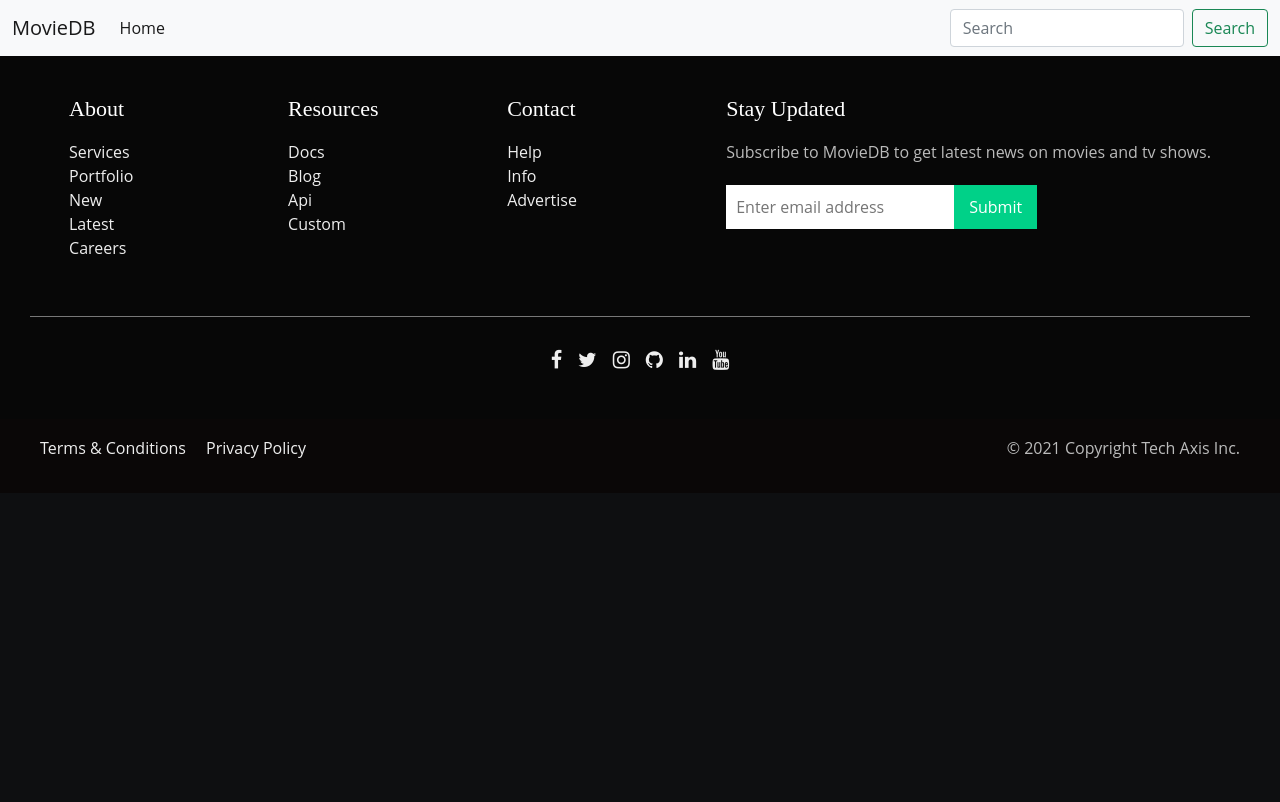
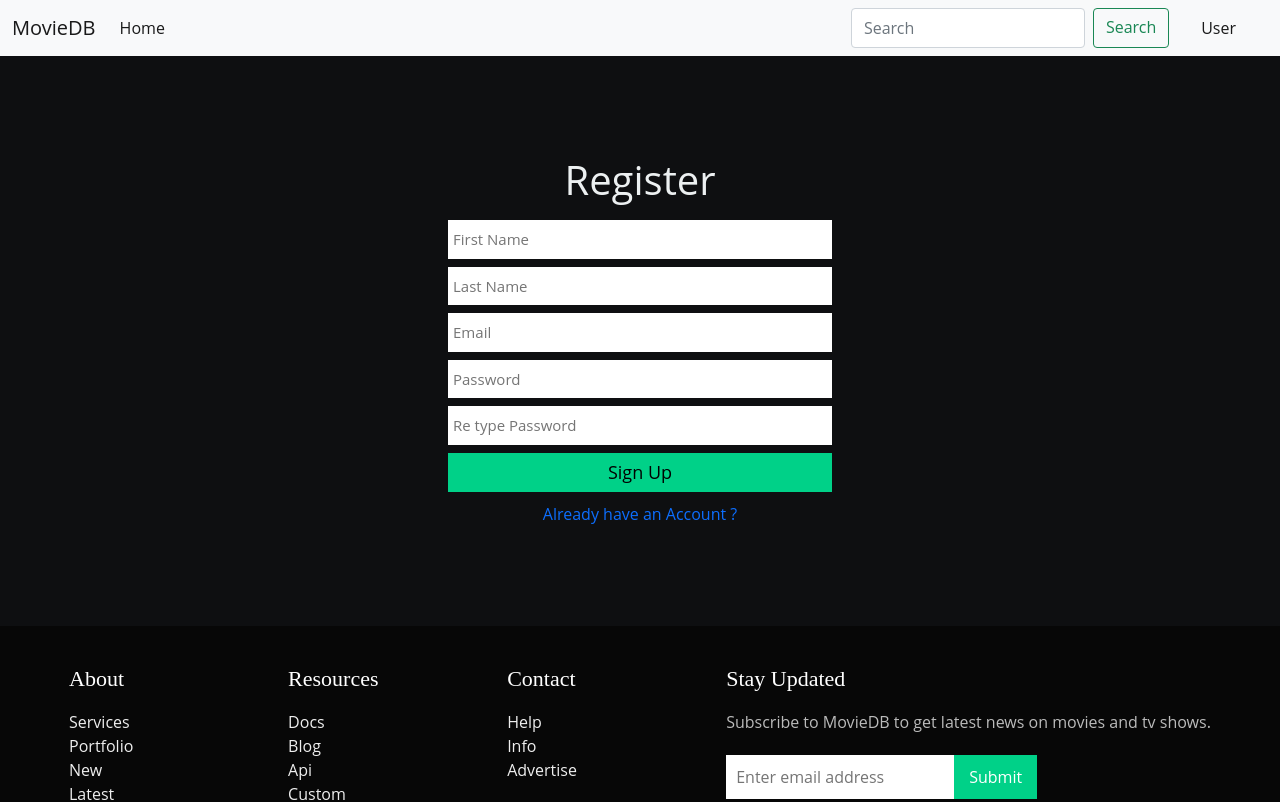
Before and after one commit to amitmukhiya/MovieDataBase, a React (Create React App) app: page /register in a window 1280 px wide. Shown: the top 802 px of the page. Built offline with nearby package versions, Linux system fonts and the light colour scheme; the HTML template or start-up script is replaced by a standard one.

Commit message:
user page added in frontend

```diff
--- a/package.json
+++ b/package.json
@@ -7,6 +7,8 @@
     "@testing-library/jest-dom": "^5.16.1",
     "@testing-library/react": "^12.1.2",
     "@testing-library/user-event": "^13.5.0",
+    "jose": "^4.9.0",
+    "jsonwebtoken": "^8.5.1",
     "node-sass": "^7.0.1",
     "react": "^17.0.2",
     "react-dom": "^17.0.2",
--- a/public/index.html
+++ b/public/index.html
@@ -1,19 +1,29 @@
 <!DOCTYPE html>
 <html lang="en">
-
   <head>
     <meta charset="utf-8" />
     <link rel="icon" href="%PUBLIC_URL%/favicon.ico" />
     <meta name="viewport" content="width=device-width, initial-scale=1" />
     <meta name="theme-color" content="#000000" />
-  <meta name="description" content="Web site created using create-react-app" />
+    <meta
+      name="description"
+      content="Web site created using create-react-app"
+    />
     <link rel="apple-touch-icon" href="%PUBLIC_URL%/logo192.png" />
 
     <link rel="manifest" href="%PUBLIC_URL%/manifest.json" />
-  <link href="https://cdn.jsdelivr.net/npm/bootstrap@5.1.3/dist/css/bootstrap.min.css" rel="stylesheet"
-    integrity="sha384-1BmE4kWBq78iYhFldvKuhfTAU6auU8tT94WrHftjDbrCEXSU1oBoqyl2QvZ6jIW3" crossorigin="anonymous">
-    <link href="https://maxcdn.bootstrapcdn.com/font-awesome/4.7.0/css/font-awesome.min.css" rel="stylesheet"
-        integrity="sha384-wvfXpqpZZVQGK6TAh5PVlGOfQNHSoD2xbE+QkPxCAFlNEevoEH3Sl0sibVcOQVnN" crossorigin="anonymous">
+    <link
+      href="https://cdn.jsdelivr.net/npm/bootstrap@5.1.3/dist/css/bootstrap.min.css"
+      rel="stylesheet"
+      integrity="sha384-1BmE4kWBq78iYhFldvKuhfTAU6auU8tT94WrHftjDbrCEXSU1oBoqyl2QvZ6jIW3"
+      crossorigin="anonymous"
+    />
+    <link
+      href="https://maxcdn.bootstrapcdn.com/font-awesome/4.7.0/css/font-awesome.min.css"
+      rel="stylesheet"
+      integrity="sha384-wvfXpqpZZVQGK6TAh5PVlGOfQNHSoD2xbE+QkPxCAFlNEevoEH3Sl0sibVcOQVnN"
+      crossorigin="anonymous"
+    />
 
     <title>MovieDB</title>
   </head>
@@ -22,10 +32,11 @@
     <noscript>You need to enable JavaScript to run this app.</noscript>
     <div id="root"></div>
 
-  <script src="https://cdn.jsdelivr.net/npm/bootstrap@5.1.3/dist/js/bootstrap.bundle.min.js"
+    <script
+      src="https://cdn.jsdelivr.net/npm/bootstrap@5.1.3/dist/js/bootstrap.bundle.min.js"
       integrity="sha384-ka7Sk0Gln4gmtz2MlQnikT1wXgYsOg+OMhuP+IlRH9sENBO0LRn5q+8nbTov4+1p"
-    crossorigin="anonymous"></script>
+      crossorigin="anonymous"
+    ></script>
     <script src="https://cdn.jsdelivr.net/npm/axios/dist/axios.min.js"></script>
   </body>
-
 </html>
--- a/src/App.js
+++ b/src/App.js
@@ -7,6 +7,8 @@ import MoreDetails from "./components/MoreDetails";
 import { BrowserRouter as Router, Route, Routes } from "react-router-dom";
 import TvDetails from "./components/TvDetails";
 import Footer from "./components/Footer";
+import Register from "./components/user/Register";
+import Login from "./components/user/Login";
 
 function App() {
   const [movies, setMovies] = useState(null);
@@ -31,10 +33,12 @@ function App() {
       <Router>
         <Navbar searchText={searchText} setSearchText={setSearchText} />
         <Routes>
-          <Route exact path="/" element={<HomePage />} />
-          <Route exact path="/movie/:id" element={<MoreDetails/>}/>
-          <Route exact path="/tv/:id" element={<TvDetails/>}/>
-          <Route exact path="/search" element={<SearchResult searchText={searchText} setSearchText={setSearchText} movies={movies} setMovies={setMovies} />}/>
+          {/* <Route exact path="/" element={<HomePage />} /> */}
+          {/* <Route exact path="/movie/:id" element={<MoreDetails/>}/> */}
+          {/* <Route exact path="/tv/:id" element={<TvDetails/>}/> */}
+          {/* <Route exact path="/search" element={<SearchResult searchText={searchText} setSearchText={setSearchText} movies={movies} setMovies={setMovies} />}/> */}
+          <Route exact path="/register" element={<Register/>} ></Route>
+          <Route exact path="/login" element={<Login/>}></Route>
         </Routes>
         <Footer/>
       </Router>
--- a/src/components/Footer.js
+++ b/src/components/Footer.js
@@ -11,11 +11,11 @@ export default function Footer() {
           <div className="ft-main-item">
             <h2 className="ft-title">About</h2>
             <ul>
-              <li><a href="#">Services</a></li>
-              <li><a href="#">Portfolio</a></li>
-              <li><a href="#">New</a></li>
-              <li><a href="#">Latest</a></li>
-              <li><a href="#">Careers</a></li>
+              <li><a href="s">Services</a></li>
+              <li><a href="s">Portfolio</a></li>
+              <li><a href="s">New</a></li>
+              <li><a href="s">Latest</a></li>
+              <li><a href="s">Careers</a></li>
             </ul>
           </div>
           <div className="ft-main-item">
@@ -60,7 +60,7 @@ export default function Footer() {
           <ul className="ft-legal-list">
             <li><a href="#">Terms &amp; Conditions</a></li>
             <li><a href="#">Privacy Policy</a></li>
-            <li>© 2021 Copyright Tech Axis Inc.</li>
+            <li>© 2022 Copyright Tech Axis Inc.</li>
           </ul>
         </div>
       </footer>
--- a/src/components/Navbar.js
+++ b/src/components/Navbar.js
@@ -2,9 +2,9 @@ import React from "react";
 import { Link } from "react-router-dom";
 
 export default function Navbar(props) {
-    const text=(e)=>{
-        props.setSearchText(e.target.value)
-    }
+  const text = (e) => {
+    props.setSearchText(e.target.value);
+  };
   return (
     <>
       <nav className="navbar navbar-expand-lg navbar-light bg-light">
@@ -40,9 +40,20 @@ export default function Navbar(props) {
                 value={props.searchText}
                 onChange={text}
               />
-              <Link to="/search" className="btn btn-outline-success" type="submit">
+              <Link
+                to="/search"
+                className="btn btn-outline-success"
+                type="submit"
+              >
                 Search
               </Link>
+              <ul className="navbar-nav me-auto mb-2 mb-lg-0 px-4">
+                <li className="nav-item">
+                  <Link to="/" className="nav-link active" aria-current="page">
+                    User
+                  </Link>
+                </li>
+              </ul>
             </form>
           </div>
         </div>
--- /dev/null
+++ b/src/components/user/Login.js
@@ -0,0 +1,50 @@
+import React, { useState } from 'react'
+import "./Register.css"
+import { Link } from 'react-router-dom'
+
+export default function Login() {
+    const [email, setEmail] = useState("")
+    const [password, setPassword] = useState("")
+    const loginUser = async (event) => {
+        event.preventDefault();
+        const response = await fetch('http://localhost:5000/api/login', {
+            method: 'POST',
+            headers: {
+                'content-type': 'application/json'
+            },
+            body: JSON.stringify({
+                email,
+                password,
+            })
+        })
+        const data = await response.json()
+        console.log(data)
+        if(data.status==='ok'){
+            alert('login Successful')
+        }else{
+            alert('Please check your email and password')
+        }
+
+    }
+    return (
+        <div className='register'>
+        <h1 className="registerPage">Login</h1>
+            <form className="form" onSubmit={loginUser} >
+                <input
+                    value={email}
+                    onChange={(e) => setEmail(e.target.value)}
+                    type="email"
+                    placeholder="Email Address"
+                />
+                <input
+                    type="Password"
+                    value={password}
+                    onChange={(e) => setPassword(e.target.value)}
+                    placeholder="Password"
+                />
+                <input id='btn' type="submit" value="Login" />
+            </form>
+            <Link id='link' to="/register">New user? Create an Account</Link>
+        </div>
+    )
+}
--- /dev/null
+++ b/src/components/user/Register.css
@@ -0,0 +1,30 @@
+*{
+    box-sizing: border-box;
+}
+.register{
+    /* border: 1px solid white; */
+    text-align: center;
+    padding: 100px 0;
+    background-image: url();
+}
+.form{
+    display: flex;
+    flex-direction: column;
+    align-items: center;
+}
+.form input{
+    border-style: none;
+    width: 30%;
+    margin-top: 8px;
+    padding: 8px 5px;
+    font-size: 15px;
+}
+#btn{
+    background-color: #00d188;
+    font-size: 18px;
+    padding: 6px;
+    margin-bottom: 10px;
+}
+#link{
+    text-decoration: none;
+}
--- /dev/null
+++ b/src/components/user/Register.js
@@ -0,0 +1,72 @@
+import React, { useState } from "react";
+import { Link } from "react-router-dom";
+import './Register.css'
+
+export default function Register() {
+    const [fname, setFname] = useState("");
+    const [lname, setLname] = useState("");
+    const [email, setEmail] = useState("");
+    const [password, setPassword] = useState("");
+    const [password1, setPassword1] = useState("");
+    const registerUser = (event) => {
+        event.preventDefault()
+        password === password1 ? fetch('http://localhost:5000/api/register', {
+            method: 'POST',
+            headers: {
+                'content-type': 'application/json'
+            },
+            body: JSON.stringify({
+                fname,
+                lname,
+                email,
+                password,
+                password1
+            })
+        }): alert('Your password did not match!')
+
+    }
+    return (
+        <div className="register">
+            <h1 className="registerPage">Register</h1>
+            <form className="form" onSubmit={registerUser} >
+                <input
+                    value={fname}
+                    onChange={(e) => setFname(e.target.value)}
+                    type="text"
+                    placeholder="First Name"
+                    required
+                />
+                <input
+                    value={lname}
+                    onChange={(e) => setLname(e.target.value)}
+                    type="text"
+                    placeholder="Last Name"
+                    required
+                />
+                <input
+                    value={email}
+                    onChange={(e) => setEmail(e.target.value)}
+                    type="email"
+                    placeholder="Email"
+                    required
+                />
+                <input
+                    type="password"
+                    value={password}
+                    onChange={(e) => setPassword(e.target.value)}
+                    placeholder="Password"
+                    required
+                />
+                <input
+                    type="password"
+                    value={password1}
+                    onChange={(e) => setPassword1(e.target.value)}
+                    placeholder="Re type Password"
+                    required
+                />
+                <input id="btn" type="submit" value="Sign Up" />
+            </form>
+            <Link id="link" to="/login">Already have an Account ?</Link>
+        </div>
+    );
+}
```
Also changed, not shown: 2 other files (tests, documents, lock files or other folders). Lines whose indentation alone changed are shown as unchanged.
